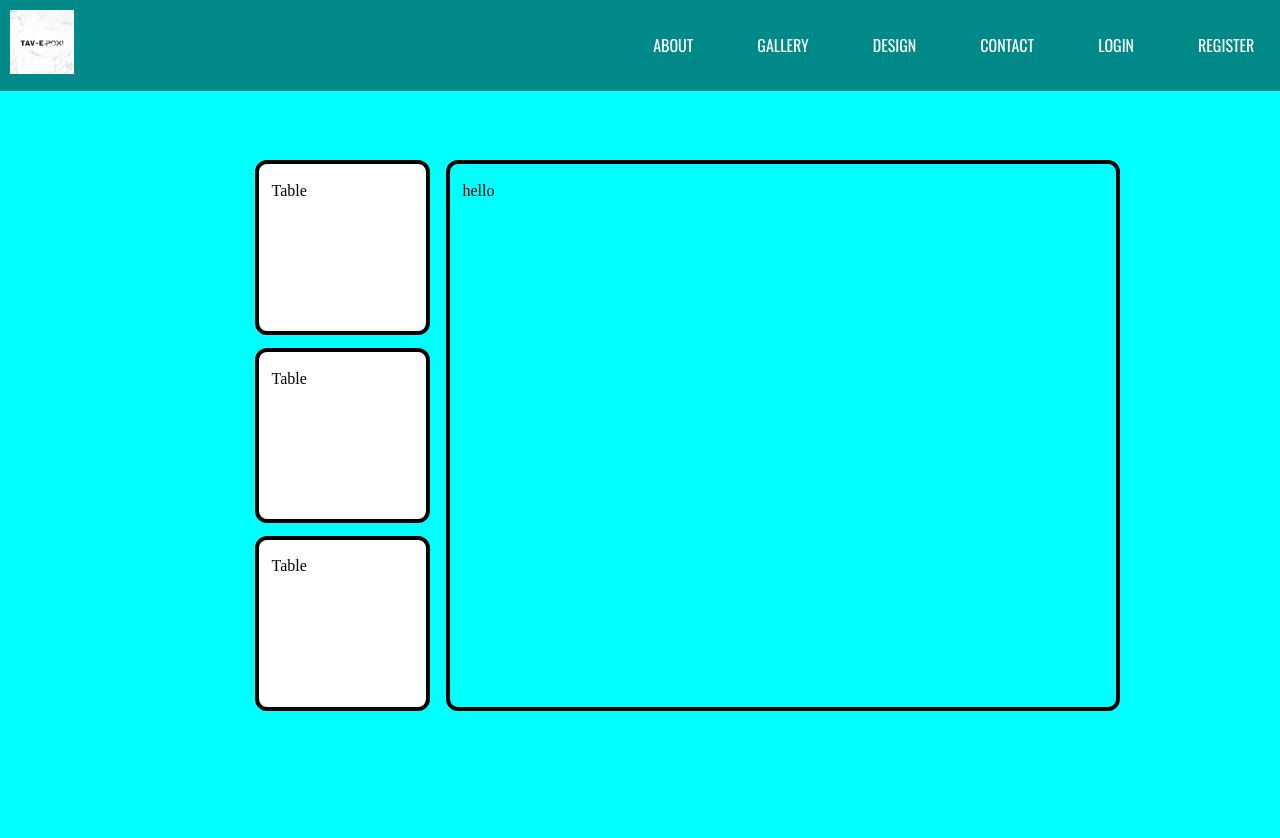
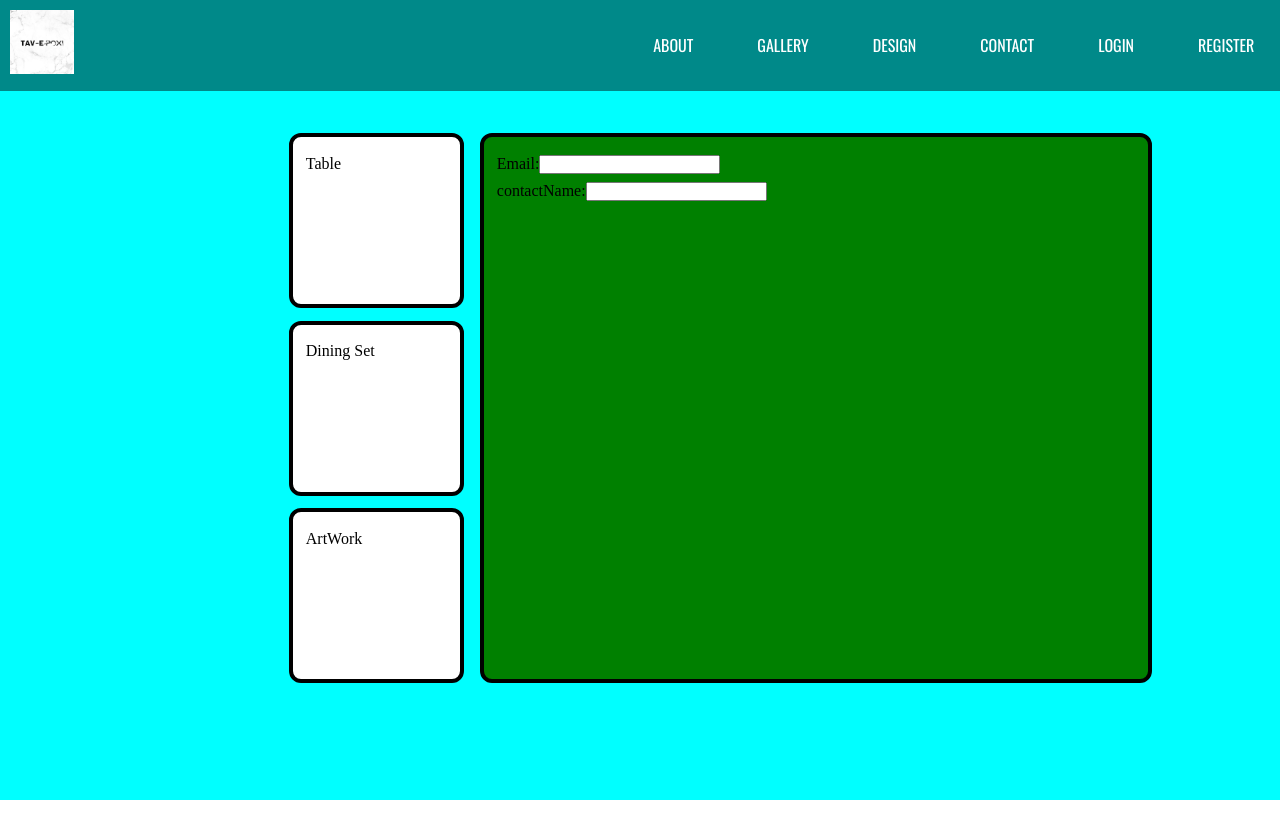
Before and after one commit to webdesignsbytom/tavy_epoxy, a React (Create React App) app in the folder client_tavyepoxy/: page /contact in a window 1280 px wide. Shown: the top 838 px of the page. After the commit the page ends 800 px from the top, so only its background shows below. Built offline with nearby package versions, Linux system fonts and the light colour scheme; a web font is replaced by a local one.

Commit message:
form updates

```diff
--- a/client_tavyepoxy/src/pages/contact/contactForm/ContactForm.jsx
+++ b/client_tavyepoxy/src/pages/contact/contactForm/ContactForm.jsx
@@ -1,25 +1,59 @@
 import React from 'react';
+import { useState } from 'react';
 import './contactForm.css';
 
 function ContactForm() {
+  const [formData, setFormData] = useState({})
+
+  const handleChange = (event) => {
+console.log('event', event.target.id);
+    const { value, name } = event.target;
+    console.log('value', value, 'name', name);
+    console.log('formData', formData);
+
+    setFormData({
+      ...formData,
+      [name]: value,
+    });
+  };
+
+  const handleSubmit = (event) => {};
   return (
     <div className='contact__container'>
-
       <main className='contact__form'>
-
         <div className='order__options'>
-            <div className="table__sq">Table</div>
-            <div className="table__set">Table</div>
-            <div className="art__piece">Table</div>
+          <div className='table__sq' value='table' id='table' onClick={handleChange}>Table</div>
+          <div className='table__set'>Dining Set</div>
+          <div className='art__piece'>ArtWork</div>
         </div>
 
         <div className='form__container'>
-            <form action="" className='contact__form__actions'>
-                hello
-            </form>
+          <form onSubmit={handleSubmit} className='contact__form__actions'>
+
+            <div className='email__container'>
+              <label htmlFor='email'>Email:</label>
+              <input
+                type='email'
+                name='email'
+                id='email'
+                onChange={handleChange}
+                required
+              />
+            </div>
+
+            <div className='name__container'>
+              <label htmlFor='contactName'>contactName:</label>
+              <input
+                type='text'
+                name='contactName'
+                id='contactName'
+                onChange={handleChange}
+                required
+              />
+            </div>
+          </form>
         </div>
       </main>
-
     </div>
   );
 }
--- a/client_tavyepoxy/src/pages/contact/contactForm/contactForm.css
+++ b/client_tavyepoxy/src/pages/contact/contactForm/contactForm.css
@@ -1,17 +1,16 @@
 .contact__container {
   background-color: aqua;
-  padding: 10rem;
   display: grid;
+  min-height: 100vh;
+  place-items: center;
 }
 
 .contact__form {
-  /* border: 2px solid black;
-  background-color: yellow; */
-  width: 100%;
-  /* min-height: 600px; */
+  width: 80%;
   display: grid;
   gap: 1rem;
-  grid-template-columns: 0.4fr 1fr;
+  grid-template-columns: 0.4fr .8fr;
+  margin-top: 1rem;
 }
 
 .order__options {
@@ -36,14 +35,13 @@
 .form__container {
   width: 100%;
   display: grid;
+  background-color: green;
+  border-radius: 12px;
+  border: 4px solid black;
 }
 
 .contact__form__actions {
   padding: 0.8rem;
-
-  border-radius: 12px;
-  border: 4px solid black;
-  /* background-color: pink; */
   width: 100%;
   height: 100%;
 }
```
